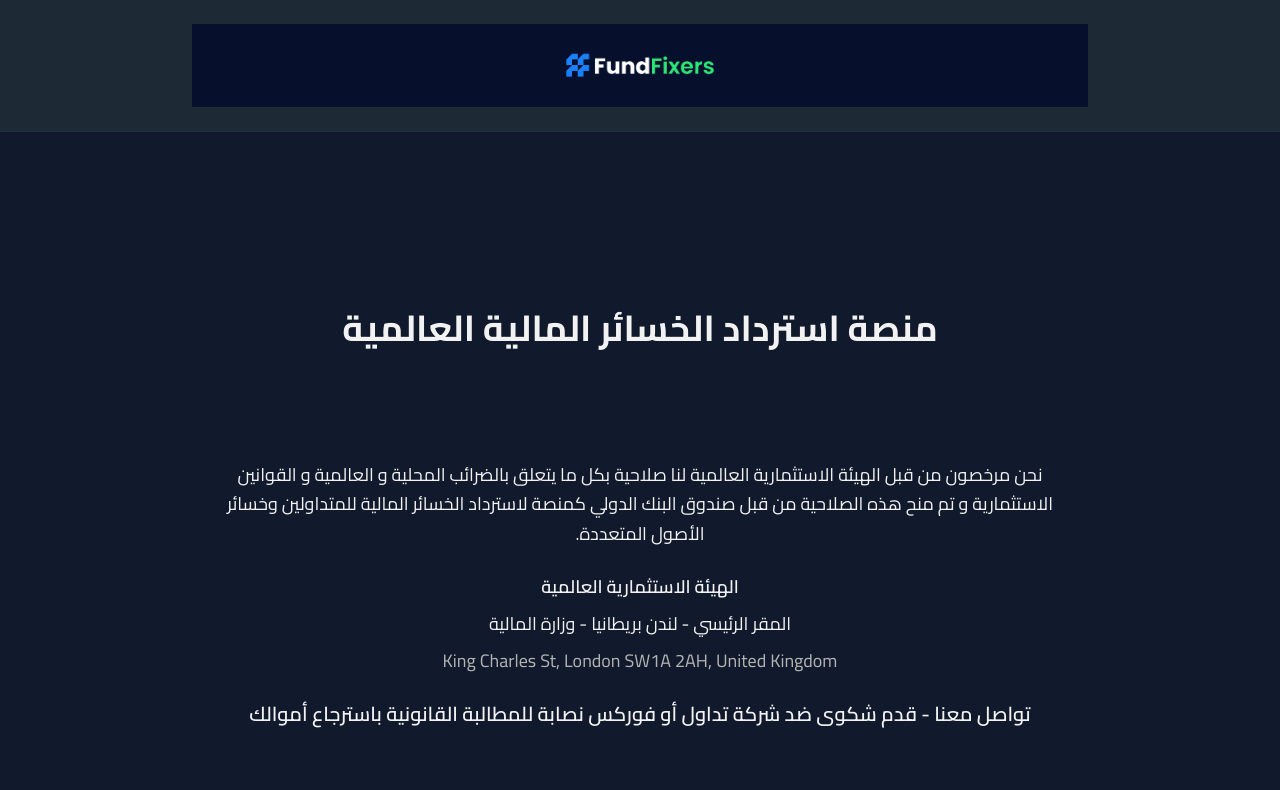
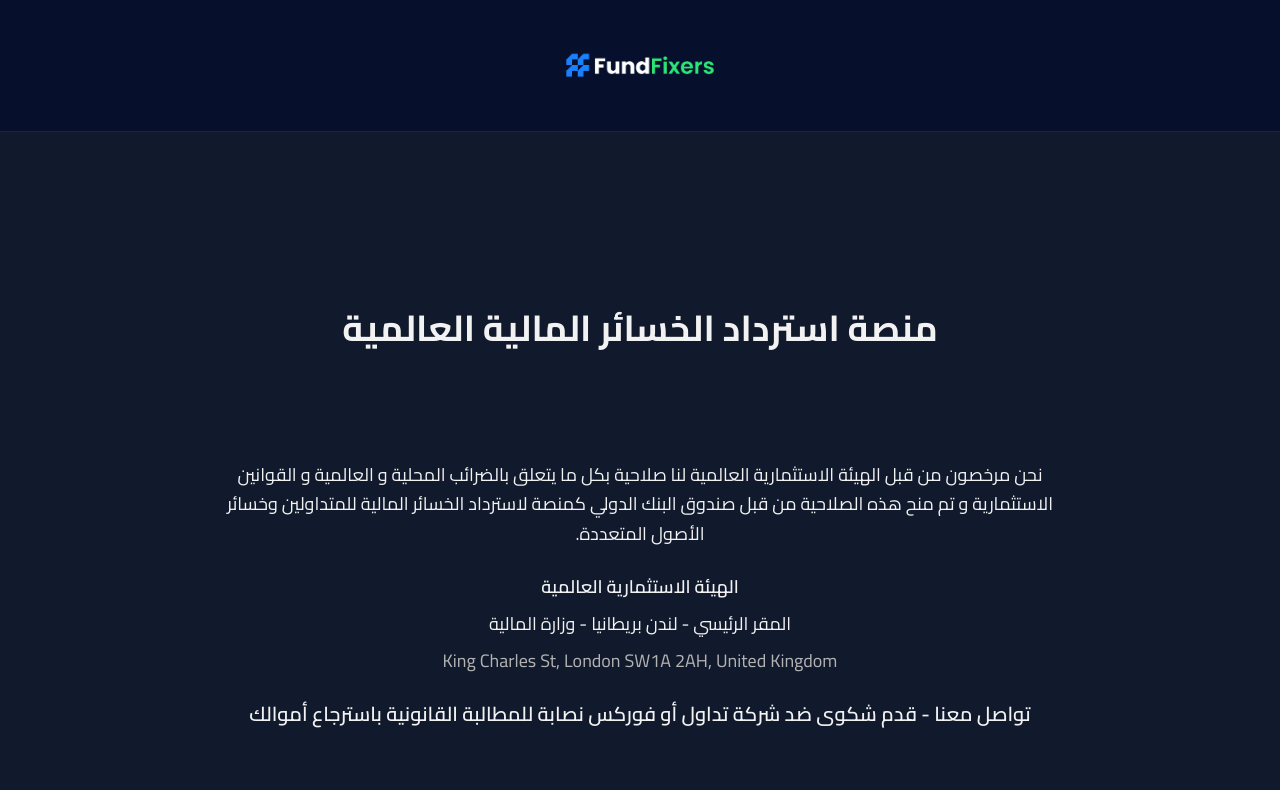
Before and after one commit to maherro/fundf, a React (Vite) app: page / in a window 1280 px wide. Shown: the top 790 px of the page. Built offline with nearby package versions, Linux system fonts and the light colour scheme; the HTML template or start-up script is replaced by a standard one.

Commit message:
Visual edit in Lovable
Edited UI in Lovable

```diff
--- a/src/pages/Index.tsx
+++ b/src/pages/Index.tsx
@@ -32,7 +32,7 @@ const Index = () => {
   };
   return <div className="min-h-screen bg-background font-cairo">
       {/* Fixed Header Section */}
-      <header className="sticky top-0 left-0 right-0 bg-[#1e2936] py-6 px-4 z-50 border-b border-border/50">
+      <header className="sticky top-0 left-0 right-0 py-6 px-4 z-50 border-b border-border/50 bg-[#06102d]">
         <div className="container max-w-4xl mx-auto text-center bg-[#06102d]">
           <img src={logo} alt="FundFixers Logo" className="mx-auto h-[5.2rem] w-auto" />
         </div>
```
